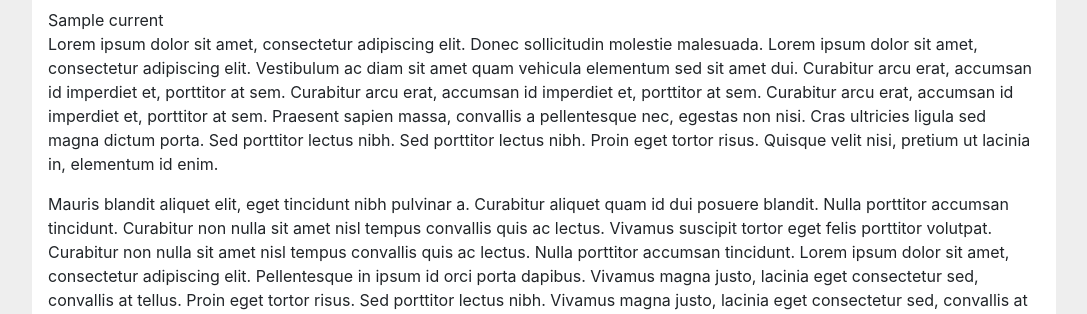
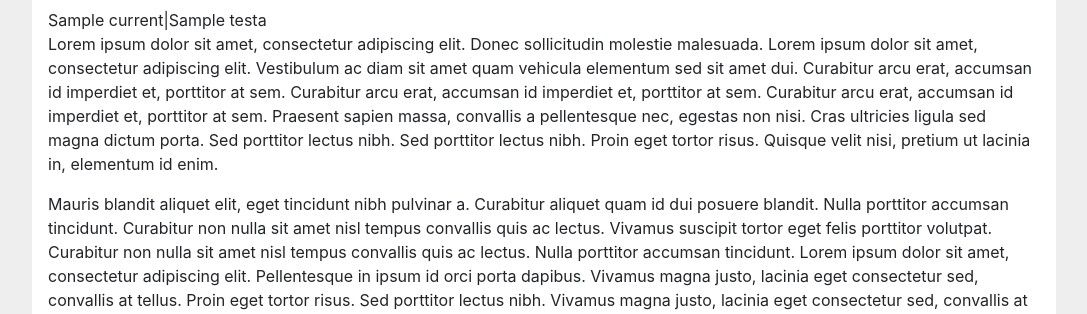
Before and after one commit to citizendatalab/MonitoringBox, a Flask app: template Portal/templates/layout.html in a window 1280 px wide. Shown: the part 56-370 px from the top of the page, without its empty margins (96-1183 px from the left). Run offline with Flask 2, Linux system fonts and the light colour scheme; the template is opened without the code that fills it: most values are stand-ins (such as "Sample title", 1, 10 or a date in 2020); some libraries are stand-ins or nearby versions.

Commit message:
updated the portal.sh file with start, stop, restart, etc and added a second counter

```diff
--- a/Portal/main.py
+++ b/Portal/main.py
@@ -12,10 +12,14 @@ from flask import Flask, request, session, g, redirect, url_for, abort, \
 
 
 current = 0
+testa = 0
 manager = service.serial.manager.Manager.getInstance()  # type: service.serial.manager.Manager
 def test(a):
     global current
     current = a
+    global testa
+    testa+=1
+
     print("a" + a)
 
 
@@ -33,7 +37,8 @@ def show_entries():
     # cur = db.execute('select title, text from entries order by id desc')
     # entries = cur.fetchall()
     global current
-    return render_template('show_entries.html', current=current)
+    global testa
+    return render_template('show_entries.html', current=current,testa=testa)
 
 
 if __name__ == "__main__":
--- a/Portal/templates/layout.html
+++ b/Portal/templates/layout.html
@@ -46,7 +46,7 @@
 </nav>
 <div class="content">
     <main>
-        {{ current }} <p>Lorem ipsum dolor sit amet, consectetur adipiscing
+        {{ current }}|{{testa}} <p>Lorem ipsum dolor sit amet, consectetur adipiscing
         elit. Donec
         sollicitudin molestie malesuada. Lorem ipsum dolor sit amet,
         consectetur adipiscing elit. Vestibulum ac diam sit amet quam
```
Also changed, not shown: 1 other file.
